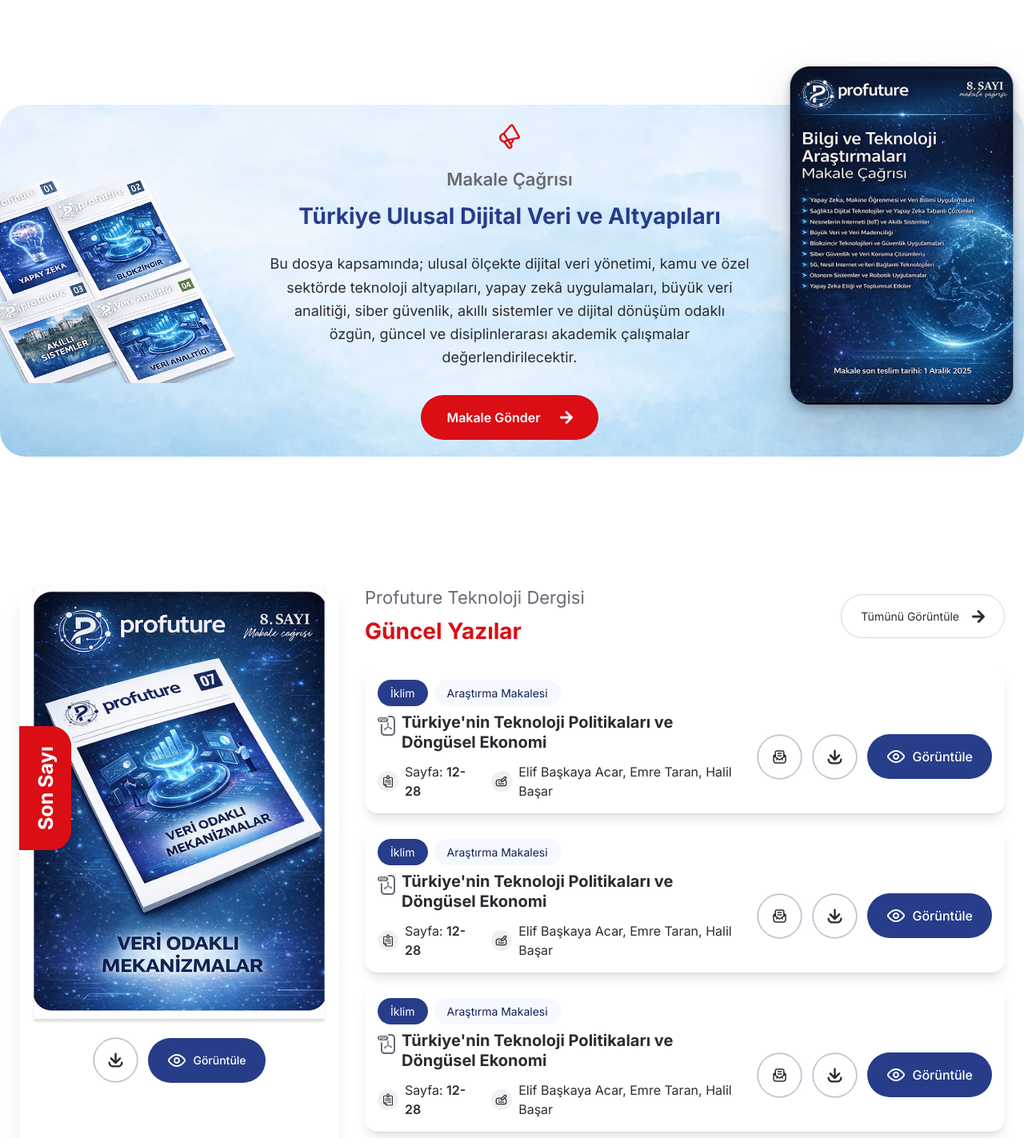
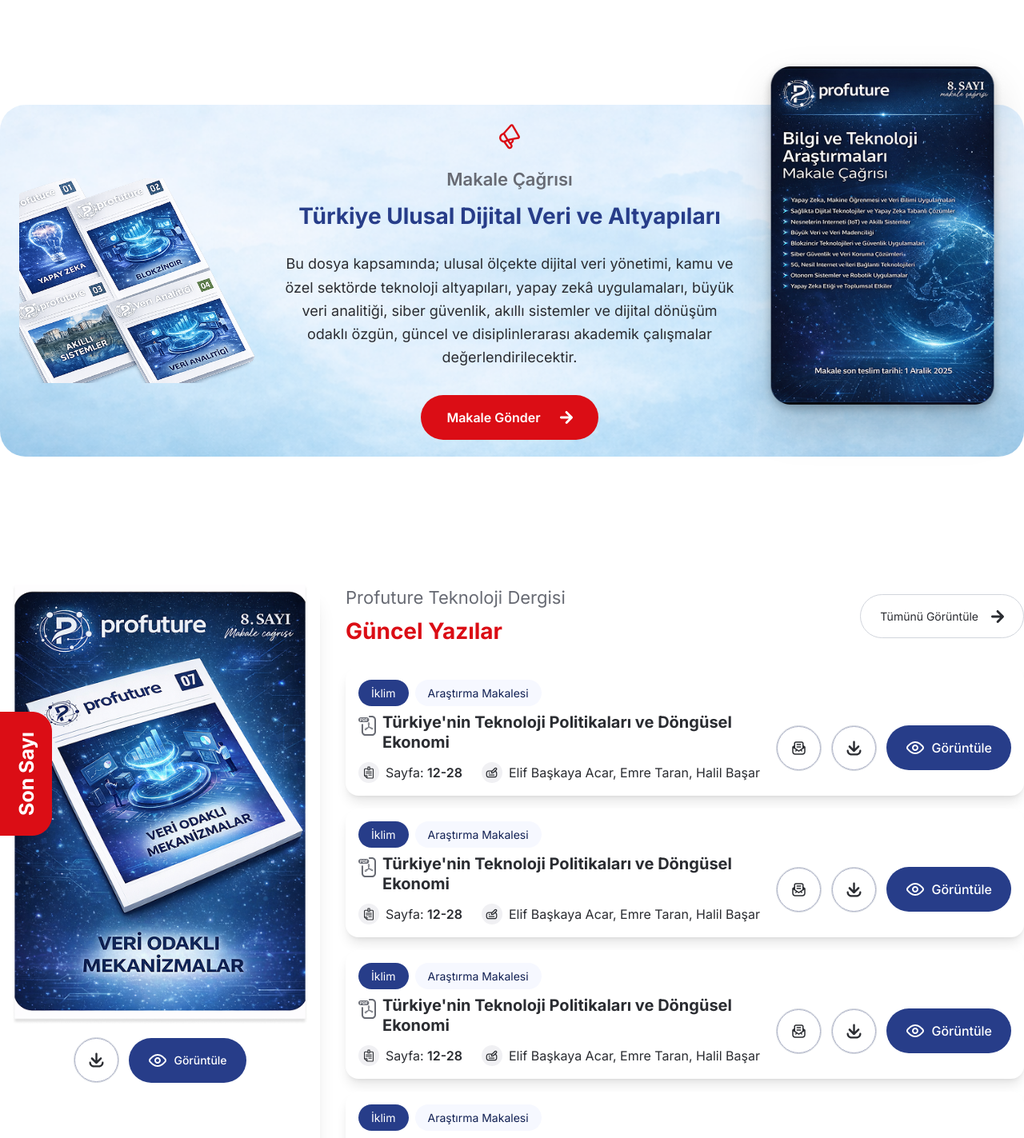
Before and after one commit to fatihbayramm/zeplin-case, a Next.js app: page / in a window 1280 px wide. Shown: the part 1940-3363 px from the top of the page at 80% size. Built offline with nearby package versions, Linux system fonts and the light colour scheme.

Commit message:
small fixings..

```diff
--- a/components/home/ArticleSection.tsx
+++ b/components/home/ArticleSection.tsx
@@ -4,7 +4,7 @@
 export default function ArticleSection() {
   return (
     <section className="relative w-full py-10 md:py-20 overflow-hidden px-4 md:px-0">
-      <div className="relative max-w-[1600px] min-h-[440px] md:h-[440px] mx-auto">
+      <div className="relative max-w-[1600px] min-h-[440px] md:h-[440px] mx-auto px-4 md:px-6">
         <div className="absolute inset-0 -z-10">
           <Image
             src="/images/article_background.png"
--- a/components/home/TextSection.tsx
+++ b/components/home/TextSection.tsx
@@ -5,8 +5,8 @@
 
 export default function TextSection() {
   return (
-    <section className="bg-white py-10 md:py-20">
-      <div className="max-w-[1600px] mx-auto px-4 md:px-6">
+    <section className="bg-white py-10 md:py-20 w-full">
+      <div className="max-w-[1600px] mx-auto">
         <div className="flex flex-col lg:flex-row gap-6 md:gap-8">
           {/* Left - Magazine Cover */}
           <div className="w-full md:w-auto md:shrink-0 relative shadow-xl rounded-2xl mx-auto md:mx-0">
```
